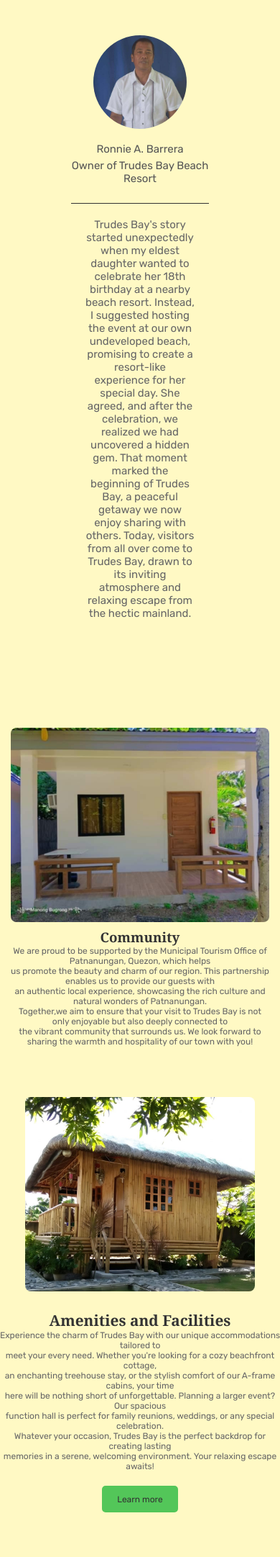
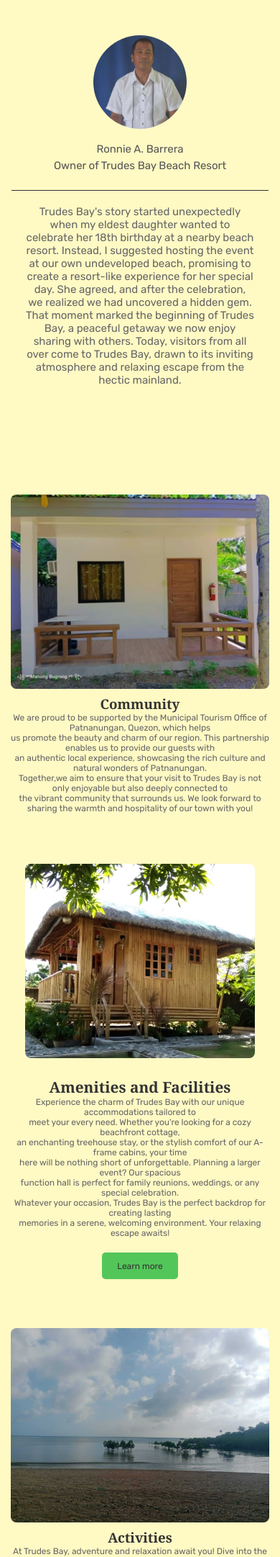
Before and after one commit to hanznikkol/web-customer-trudes-bay, a PHP site: page /about.php in a window 390 px wide. Shown: the part 502-2665 px from the top of the page at 72% size. Run offline with PHP 8.4, Linux system fonts and the light colour scheme; data that the repository does not hold is empty.

Commit message:
Last Adjustment

```diff
--- a/about-skins.css
+++ b/about-skins.css
@@ -674,6 +674,13 @@
     height: 4in;
   }
 
+  .containers {
+
+    width: 100%;
+    margin: 0 auto;
+    padding: 70px 1rem;
+  }
+
   .content-wrapper, .image-container, .text-container {
     flex-direction: column;
     text-align: center;
@@ -689,6 +696,8 @@
   }
 
   .text-rightcontainer {
+      width: 100%;
+
       order: 2; /* Text comes after image */
   }
 
@@ -697,7 +706,8 @@
   }
 
   .text-rightcontainer {
-    padding: 20px 0px;
+    width: 100%;
+    padding: 20px 20px;
     text-align: center;
   }
 
--- a/amenities.php
+++ b/amenities.php
@@ -70,8 +70,6 @@
             </form>
 
             <div id="selected-amenities" class="amenities-container"></div>
-
-            </div>
         </div>
     </main>
     <?php include('includes/footer.php'); ?>
```
Also changed, not shown: amenity-styles.css (+16 -0 lines).
